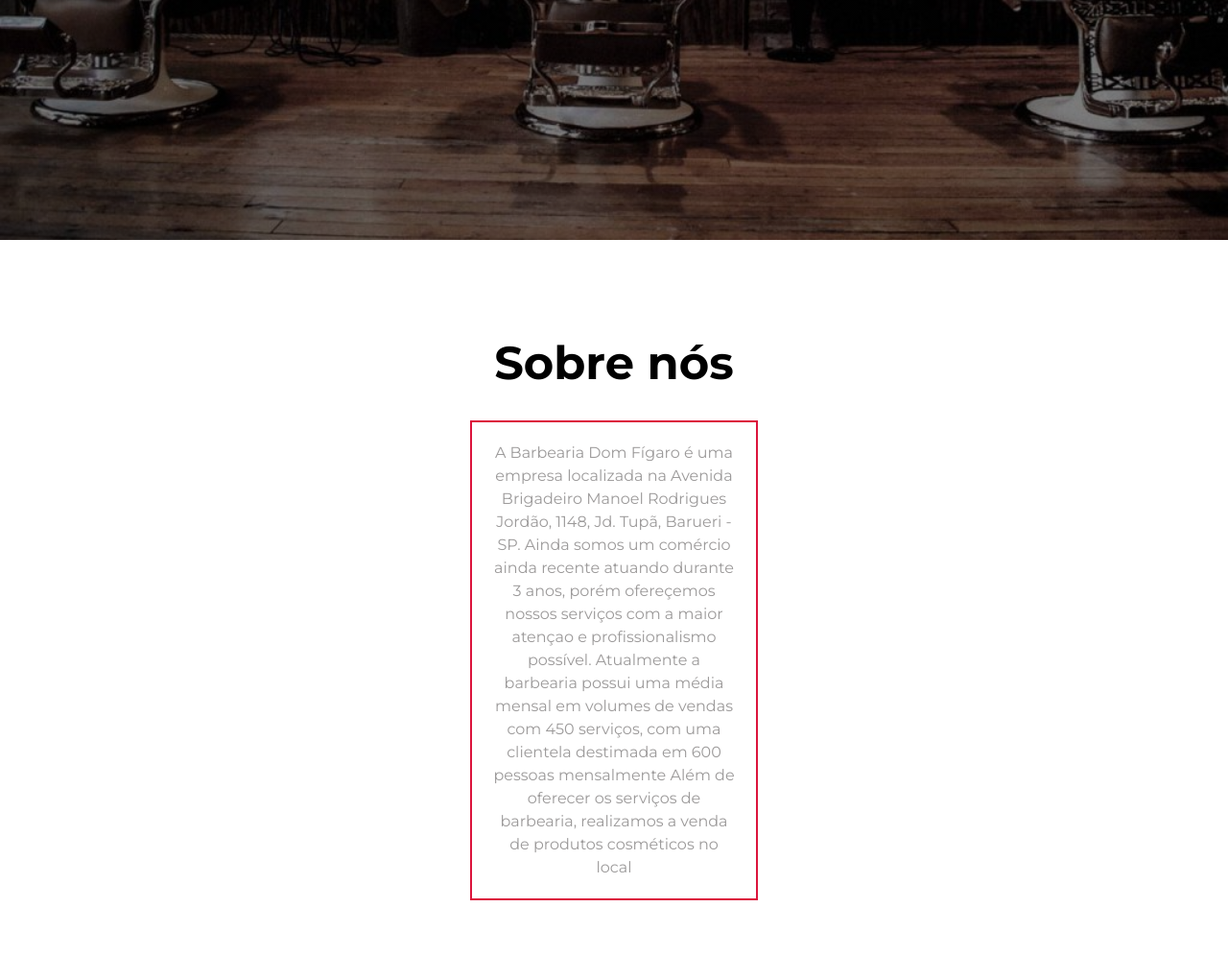
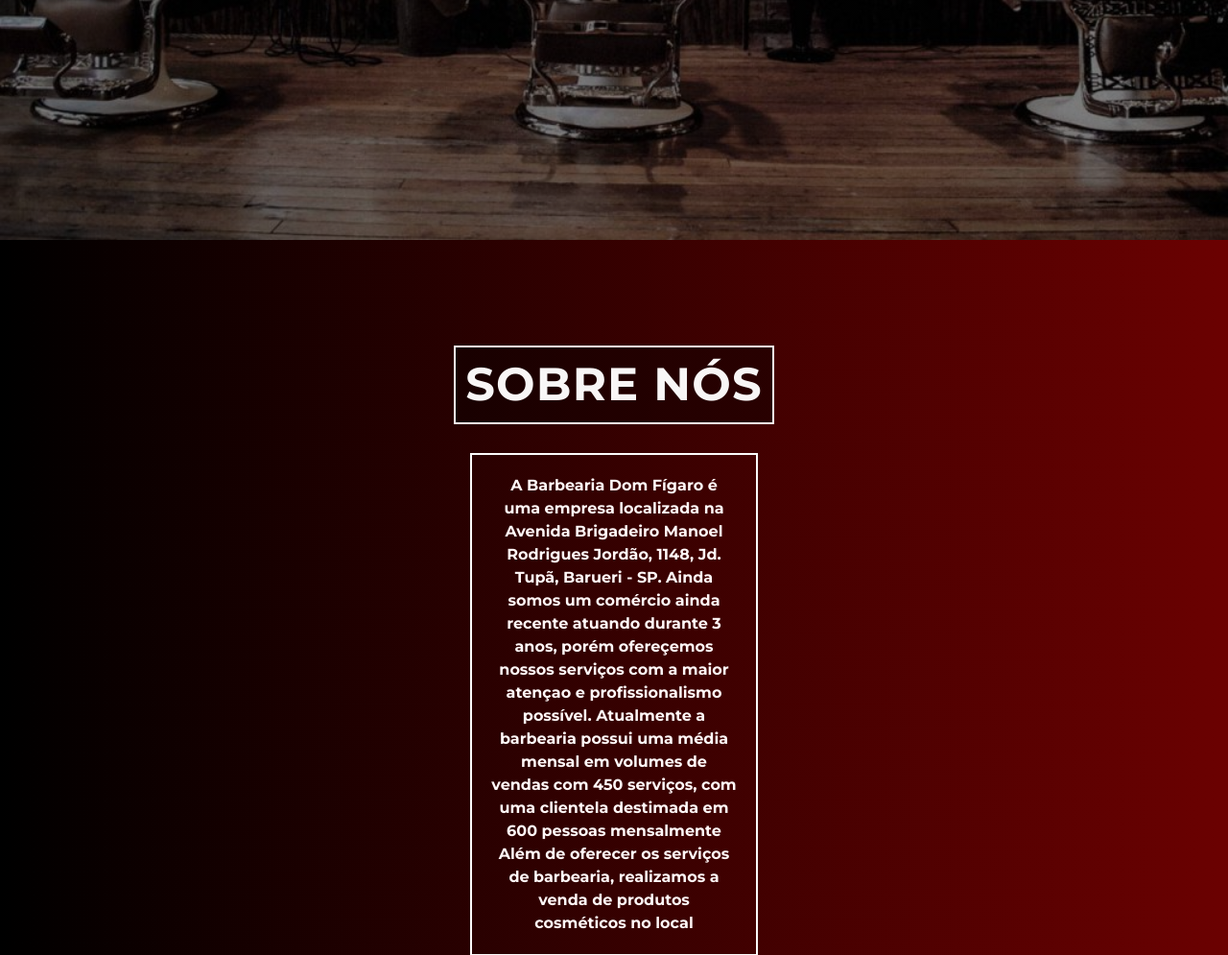
Before and after one commit to FabioMarquesArao/OPE_BARBEARIA, a Flask app: page / in a window 1280 px wide. Shown: the part 550-1545 px from the top of the page at 96% size. Run offline with Flask 2, Linux system fonts and the light colour scheme.

Commit message:
contatos

```diff
--- a/barbearia/routes.py
+++ b/barbearia/routes.py
@@ -56,3 +56,8 @@
 @app.route("/agendamento")
 def agendamento_page():
     return render_template("calendar.html")
+
+
+@app.route("/contact")
+def contact_page():
+    return render_template("contact.html")
--- a/barbearia/static/estilo.css
+++ b/barbearia/static/estilo.css
@@ -140,7 +140,7 @@
     padding: 10px 10px;
     color: white;
     background-color: rgba(0, 0, 0,0.39);
-    border: 2px solid ;
+    border: 2px solid rgb(241, 237, 238);
     margin-top: 10px;
     font-size: 5rem;
     font-weight: bold;
@@ -188,15 +188,32 @@
 /* End of Services section  */
 
 /* About us section */
-.about{
-    background-position: 100%;
+#about{
+    background: -webkit-linear-gradient(left, #000000, #6b0101);
+
 }
 .about-title{
-    display: block;
+    display:inline;
+    padding: 10px 10px;
+    color: white;
+    background-color: rgba(0, 0, 0,0.39);
+    border: 2px solid rgb(248, 243, 244);
+    margin-top: 10px;
+    font-size: 5rem;
+    font-weight: bold;
+    font-weight: 300;
+    margin-bottom: 10px;
+    text-transform: uppercase;
+    letter-spacing: .1rem;
+    text-align: center;
+    display:block;
     width:fit-content;
-    font-size: 5rem;
+    font-size: clamp(1em, 3em + 1vw, 4em);
+    font-weight:bolder;
     position: relative;
-    color: black;
+    margin-left:auto;
+    margin-right: auto;
+    margin-bottom:30px;
 }
 #about .about{
     flex-direction: column-reverse;
@@ -218,24 +235,26 @@
     font-size: clamp(1em, 3em + 1vw, 4em);
     font-weight:bolder;
     position: relative;
-    color: rgb(0, 0, 0);
+    color: rgb(248, 246, 246);
     margin-left:auto;
     margin-right: auto;
     margin-bottom:30px;
+
 
 }
 #about .col-right p{
     width: 300px;
     height: 460;
-    border: 2px solid crimson;
+    border: 2px solid rgb(252, 251, 251);
     padding-top: 200;
     margin-left: auto;
     margin-right: auto;
     padding: 20px;
     text-align:center;
     display:grid;
-    font-size: medium;
-    color: rgb(156, 154, 154);
+    font-size:medium;
+
+    color: rgb(255, 247, 247);
 }
 #about .about-img img{
     flex-basis: 50%;
@@ -245,7 +264,7 @@
   }
 
 #galery{
-    background: url(./imgs/fundoSobre3.jpg);
+    background-color: black;
     -webkit-background-size: cover;
     -moz-background-size:  cover;
     -o-background-size: cover;
@@ -257,6 +276,7 @@
     max-height: 900px;
     margin-left: auto;
     margin-right: auto;
+    padding: 100px;
     background-position: auto;
     list-style: none;
     text-decoration: none;
@@ -271,6 +291,7 @@
     border: 1px solid black;
     background-color: black;
 }
+
 #contact{
     background-color:black;
 }
--- a/barbearia/templates/home.html
+++ b/barbearia/templates/home.html
@@ -38,10 +38,10 @@
             </div>
             <div class="col-right">
                 <h1 class="about-title">Sobre nós</h1>
-                <p>A Barbearia Dom Fígaro é uma empresa localizada na Avenida Brigadeiro Manoel Rodrigues Jordão, 1148, Jd. Tupã, Barueri - SP.
+                <p><strong>A Barbearia Dom Fígaro é uma empresa localizada na Avenida Brigadeiro Manoel Rodrigues Jordão, 1148, Jd. Tupã, Barueri - SP.
                     Ainda somos um comércio ainda recente atuando durante 3 anos, porém ofereçemos nossos serviços com a maior atençao e profissionalismo possível.
                     Atualmente a barbearia possui uma média mensal em volumes de vendas com 450 serviços, com uma clientela destimada em 600 pessoas mensalmente
-                    Além de oferecer os serviços de barbearia, realizamos a venda de produtos cosméticos no local</p>
+                    Além de oferecer os serviços de barbearia, realizamos a venda de produtos cosméticos no local</strong></p>
             </div>
         </div>
     </section>
@@ -141,13 +141,9 @@
 
                 <!--contact section-->
 
-        <section id="contact">
-            <div class="about container">
-                <h1 class="about-title">NOSSOS CONTATOS</h1>
-            </div>
-        </div>
-    </section>
-    <!--end of contact section-->
+
+
+
 
 
 
--- a/barbearia/templates/menu.html
+++ b/barbearia/templates/menu.html
@@ -41,13 +41,13 @@
                 <li><a href="#about">Sobre</a></li>
                 <li><a href="#services">Serviços</a></li>
                 <li><a href="#galery">Galeria</a></li>
-                <li><a href="#contact">Contato</a></li>
+                <li><a href="contact">Contato</a></li>
                 {% else %}
                 <li><a class="active" href="{{url_for('home_page')}}">Home</a></li>
                 <li><a href="{{url_for('home_page')}}t">Sobre</a></li>
                 <li><a href="{{url_for('home_page')}}">Serviços</a></li>
                 <li><a href="{{url_for('home_page')}}">Galeria</a></li>
-                <li><a href="{{url_for('home_page')}}">Contato</a></li>
+                <li><a href="{{url_for('contact_page')}}">Contato</a></li>
                 {% endif %}
                 <li><a href="{{url_for('agendamento_page')}}">Agendamento</a></li>
                 {% if current_user.is_authenticated %}
```
Also changed, not shown: barbearia/static/contact.css (added, +110 -0 lines), barbearia/templates/contact.html (added, +61 -0 lines), barbearia/static/imgs/tesoura.png (added), barbearia/static/imgs/tesoura2.png (added), barbearia/static/imgs/tesoura3.png (added).
